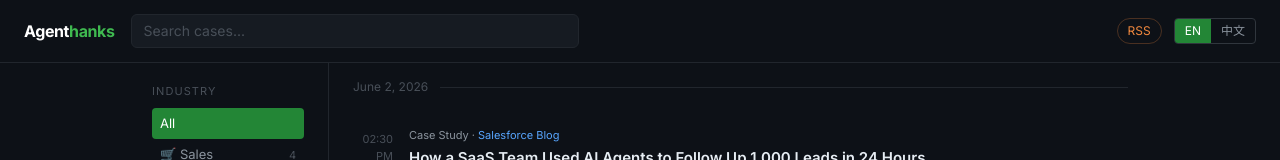
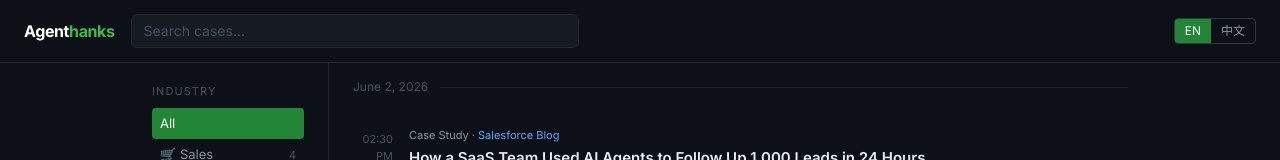
Before and after one commit to odebo/agentcases, a Next.js app: page / in a window 1280 px wide. Shown: the top 160 px of the page. Built offline with nearby package versions, Linux system fonts and the light colour scheme.

Commit message:
feat: remove RSS button from nav

```diff
--- a/components/Nav.tsx
+++ b/components/Nav.tsx
@@ -32,10 +32,7 @@ export default function Nav({ lang = 'en' }: { lang?: 'en' | 'zh' }) {
         />
       </form>
       <div className="ml-auto flex items-center gap-3 shrink-0">
-        <Link href="/rss.xml" className="text-xs text-[var(--accent-orange)] border border-[#f0883e44] px-2.5 py-1 rounded-full">
-          RSS
-        </Link>
-        <div className="flex border border-[var(--border-secondary)] rounded overflow-hidden text-xs">
+<div className="flex border border-[var(--border-secondary)] rounded overflow-hidden text-xs">
           <Link href={pathname.replace(/^\/zh/, '') || '/'} className={`px-2.5 py-1 ${!isZh ? 'bg-[#238636] text-white' : 'text-[var(--text-muted)]'}`}>EN</Link>
           <Link href={`/zh${pathname.replace(/^\/zh/, '')}`} className={`px-2.5 py-1 ${isZh ? 'bg-[#238636] text-white' : 'text-[var(--text-muted)]'}`}>中文</Link>
         </div>
```
